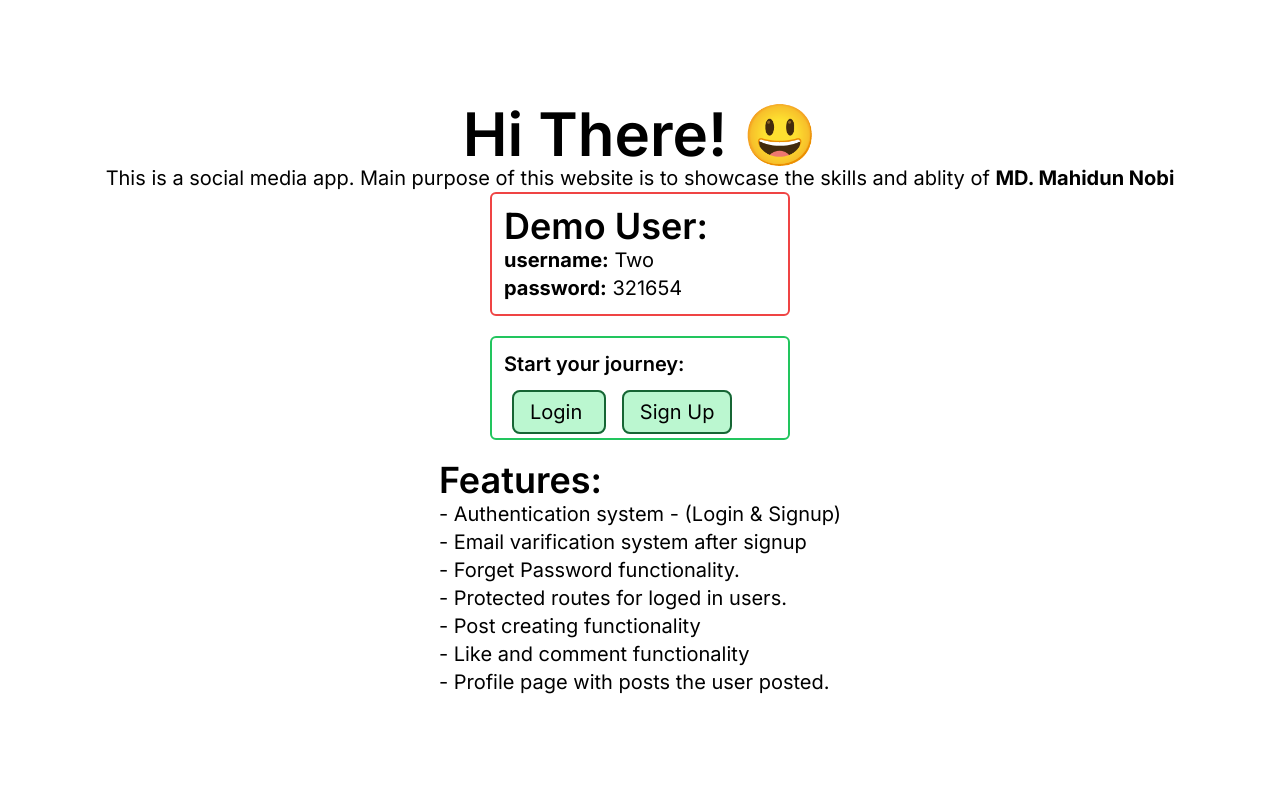
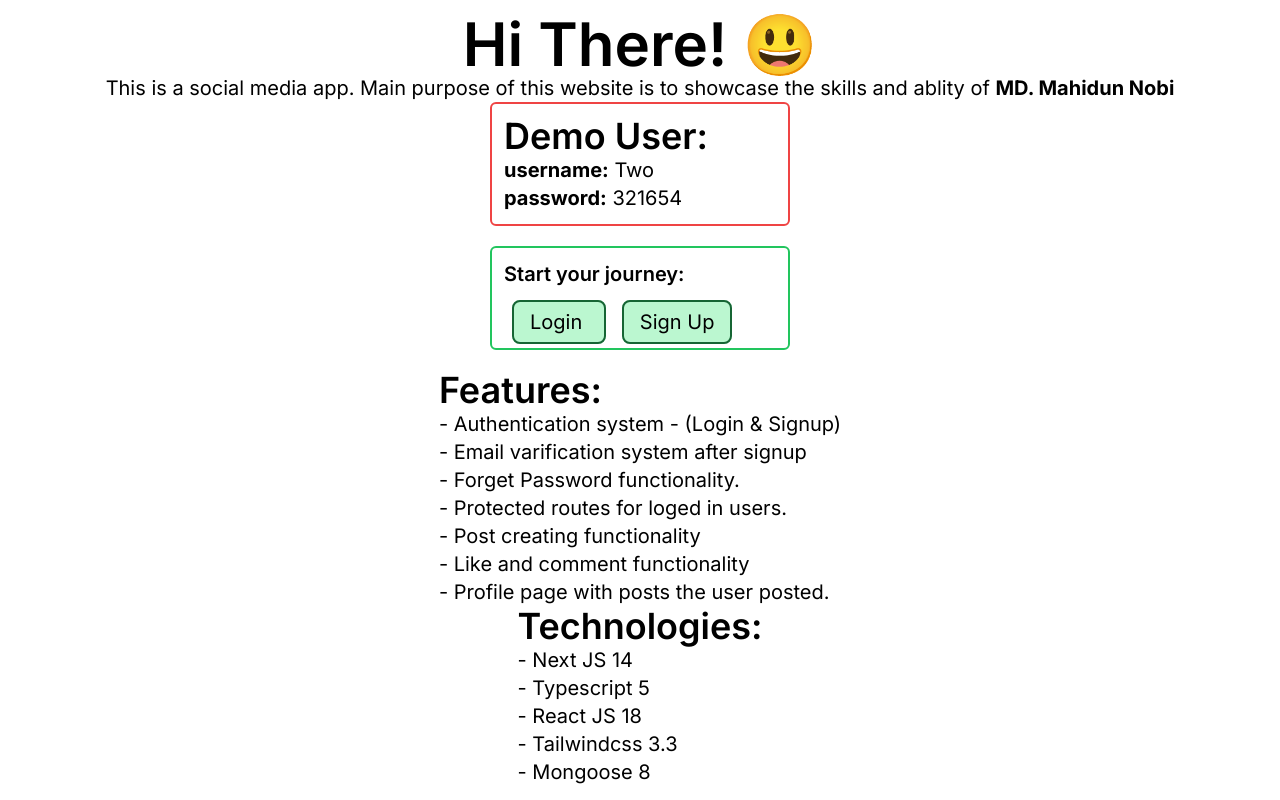
Before and after one commit to MahidunNobi/metbook, a Next.js app: page / in a window 1280 px wide. Built offline with nearby package versions, Linux system fonts and the light colour scheme.

Commit message:
Home paage Done

```diff
--- a/src/app/(userRoot)/profile/[id]/page.tsx
+++ b/src/app/(userRoot)/profile/[id]/page.tsx
@@ -19,7 +19,7 @@ const Page = () => {
     const [showCreatePost, setShowCreatePost] = useState<boolean>(false)
     const [user, setUser] = useState<userType|null>(null)
     const [loading, setLoading] = useState<boolean>(false)
-console.log(user);
+
 
     const getPosts = async()=>{
       try {
--- a/src/app/page.tsx
+++ b/src/app/page.tsx
@@ -3,7 +3,7 @@ import Link from 'next/link'
 
 export default function Home() {
   return (
-    <main className='text center w-full min-h-screen flex flex-col justify-center items-center text-xl'>
+    <main className='text center w-full min-h-screen flex flex-col justify-center items-center text-xl p-3'>
       <h1 className='text-3xl md:text-6xl font font-semibold'> Hi There! 😃</h1>
       <p className=''>
         This is a social media app. Main purpose of this website is to showcase the skills and ablity of <b> MD. Mahidun Nobi </b>
@@ -30,6 +30,16 @@ export default function Home() {
         <li>- Like and comment functionality</li>
         <li>- Profile page with posts the user posted.</li>
       </ul>
+
+      <ul className=' list-item'>
+        <h2 className='text-2xl md:text-4xl font font-semibold'> Technologies:</h2>
+        <li>- Next JS 14 </li>
+        <li>- Typescript 5</li>
+        <li>- React JS 18</li>
+        <li>- Tailwindcss 3.3</li>
+        <li>- Mongoose 8</li>
+      </ul>
+
     </main>
   )
 }
```
